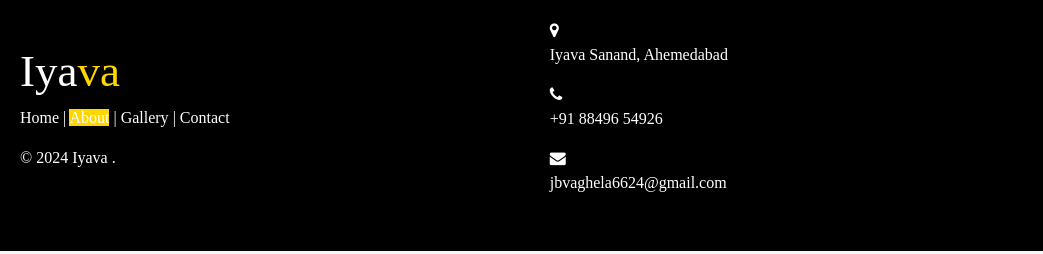
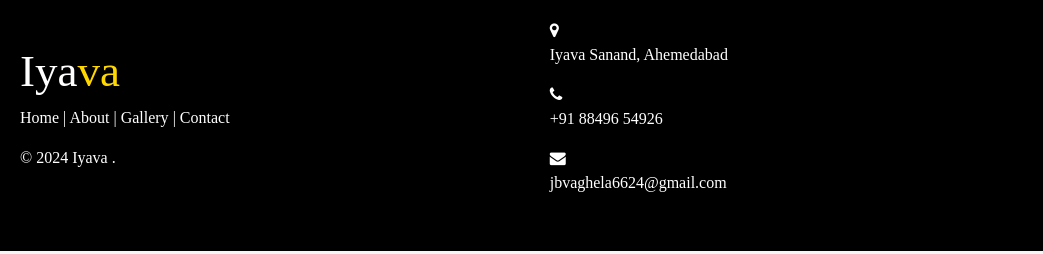
Before and after one commit to jaydipsinh2054/iyava, a plain HTML site: page about.html in a window 1280 px wide. Shown: the part 546-800 px from the top of the page, 0-1043 px from the left. Drawn offline with Linux system fonts and the light colour scheme; a web font is replaced by a local one.

Commit message:
Update about.html

```diff
--- a/about.html
+++ b/about.html
@@ -64,7 +64,7 @@
       <div class="footer-left">
         <h3>Iya<span>va</span></h3>
         <p class="footer-links">
-          <a class="footer-link" href="index.html">Home</a> | <a class="active footer-link" href="about.html">About</a> |
+          <a class="footer-link" href="index.html">Home</a> | <a class="footer-link" href="about.html">About</a> |
           <a href="gallery.html" class="footer-link">Gallery</a> |
           <a href="contact.html" class="footer-link">Contact</a>
         </p>
```
